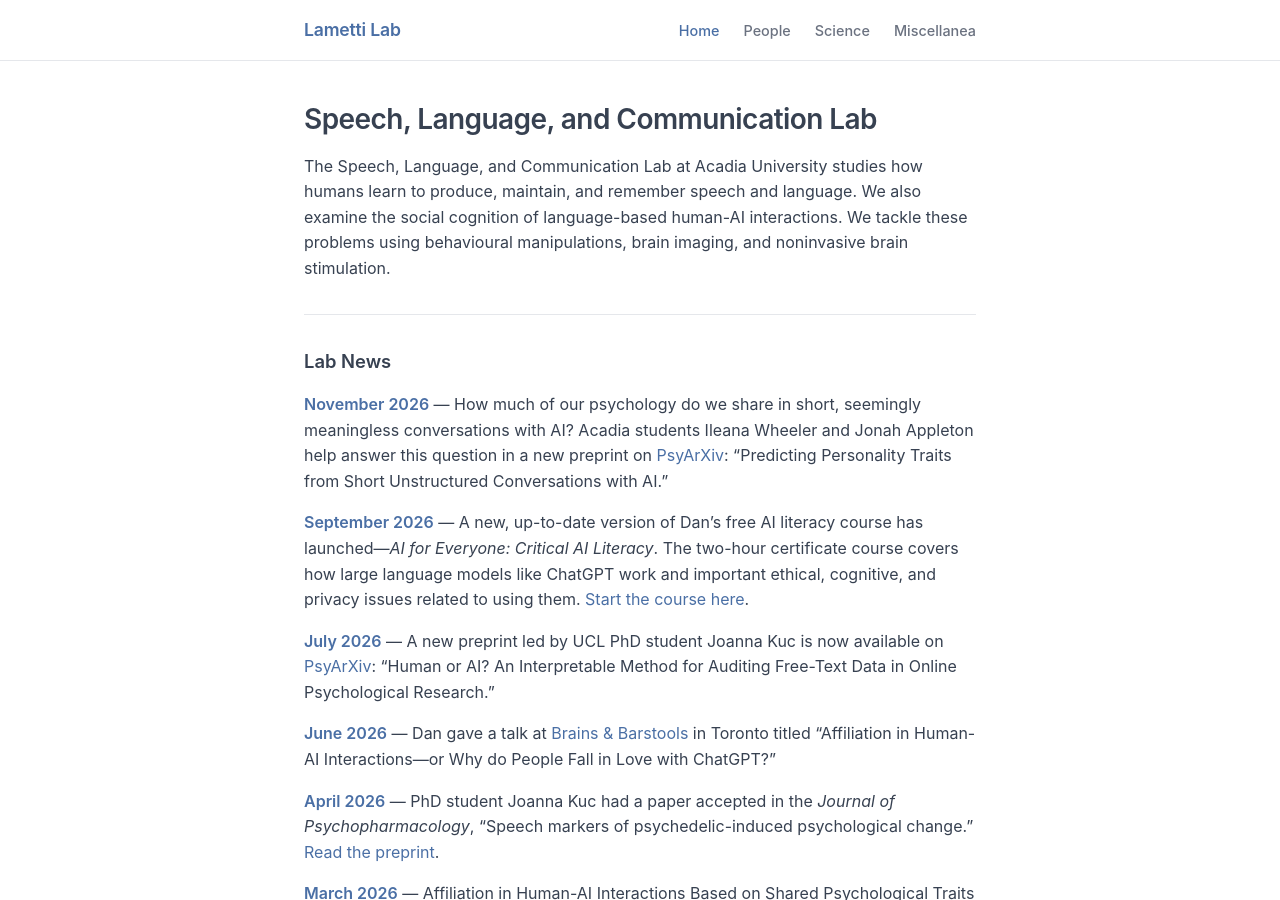
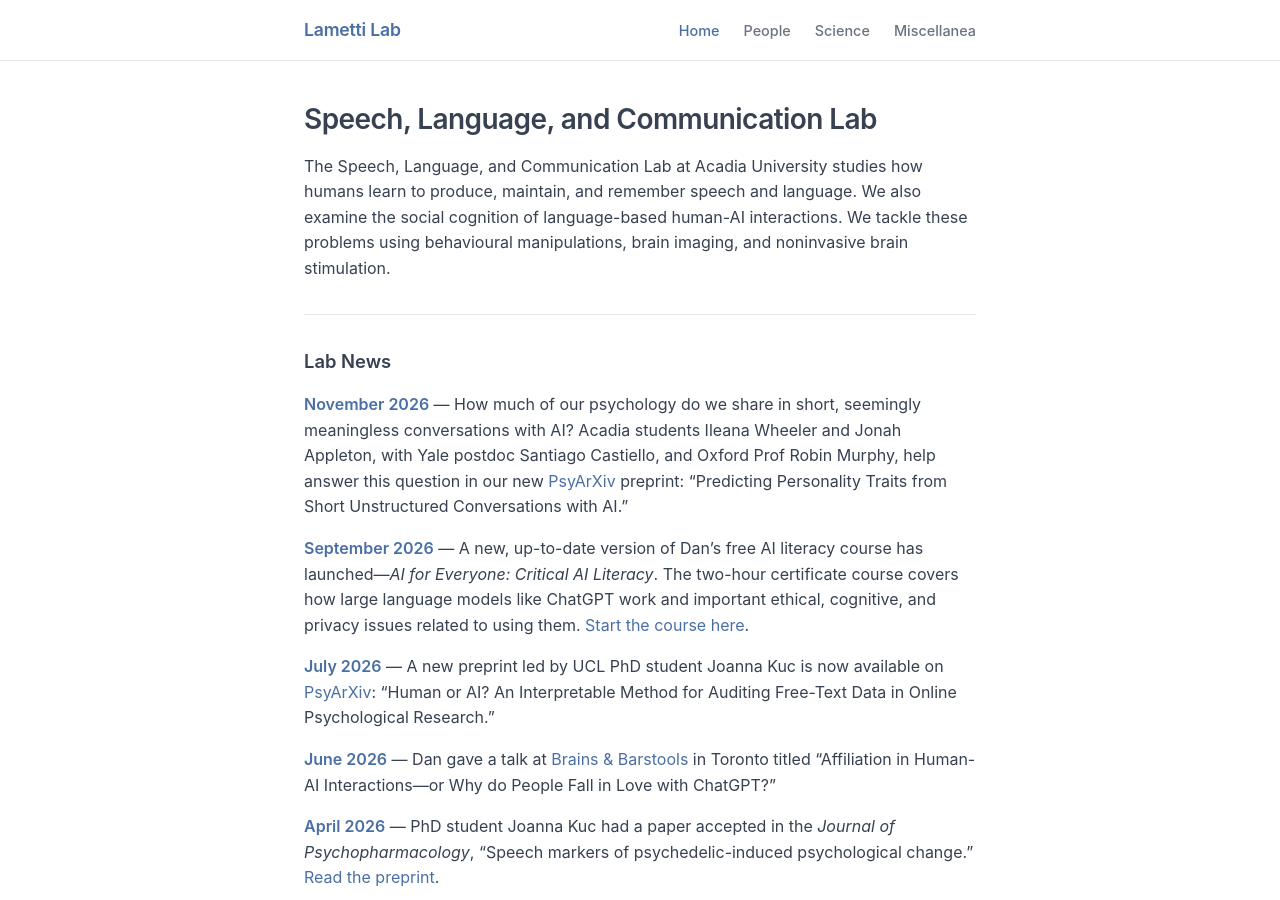
Before and after one commit to drlametti/lamettilab.github.io, a Jekyll site: the page built from index.md, in a window 1280 px wide and 900 px high. Built offline with Jekyll 4.4.1, drawn with Linux system fonts in a browser that asks for light colours.

Commit message:
Update November 2026 preprint news item with full author list
Co-Authored-By: Claude Sonnet 4.6 <noreply@anthropic.com>

```diff
--- a/index.md
+++ b/index.md
@@ -11,7 +11,7 @@ The Speech, Language, and Communication Lab at Acadia University studies how hum
 
 ## Lab News
 
-**November 2026** — How much of our psychology do we share in short, seemingly meaningless conversations with AI? Acadia students Ileana Wheeler and Jonah Appleton help answer this question in a new preprint on [PsyArXiv](https://osf.io/preprints/psyarxiv/8476g_v1): "Predicting Personality Traits from Short Unstructured Conversations with AI."
+**November 2026** — How much of our psychology do we share in short, seemingly meaningless conversations with AI? Acadia students Ileana Wheeler and Jonah Appleton, with Yale postdoc Santiago Castiello, and Oxford Prof Robin Murphy, help answer this question in our new [PsyArXiv](https://osf.io/preprints/psyarxiv/8476g_v1) preprint: "Predicting Personality Traits from Short Unstructured Conversations with AI."
 
 **September 2026** — A new, up-to-date version of Dan's free AI literacy course has launched—*AI for Everyone: Critical AI Literacy*. The two-hour certificate course covers how large language models like ChatGPT work and important ethical, cognitive, and privacy issues related to using them. [Start the course here](https://explore.acadiau.ca/product?catalog=AI-Literacy).
 
```
